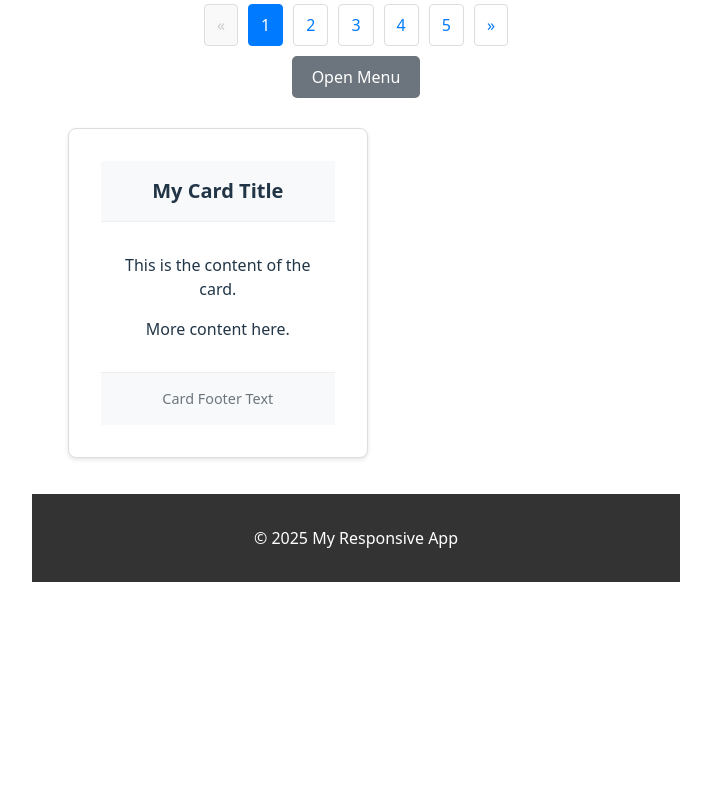
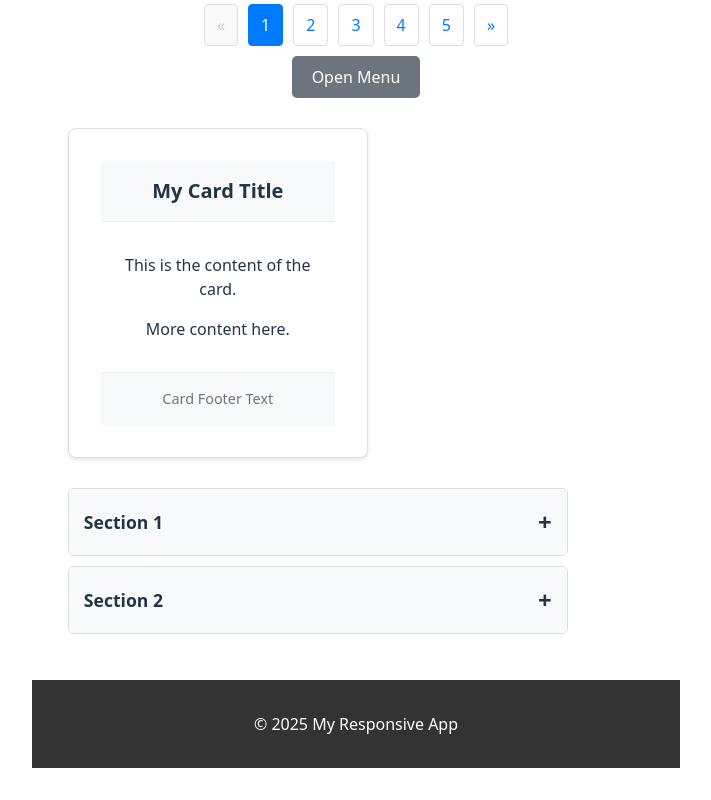
Before and after one commit to yongsuChang/kubernetes_shopping, a React (Vite) app in the folder responsive-react-app/: page / in a window 1280 px wide. Shown: the part 1154-1954 px from the top of the page, without its empty margins (284-995 px from the left). Before the commit the page ends 1768 px from the top, so only its background shows below. Built offline with nearby package versions, Linux system fonts and the light colour scheme.

Commit message:
feat: Add Accordion component

```diff
--- a/responsive-react-app/src/App.tsx
+++ b/responsive-react-app/src/App.tsx
@@ -18,6 +18,7 @@ import Breadcrumbs from './components/common/Breadcrumbs/Breadcrumbs';
 import Pagination from './components/common/Pagination/Pagination';
 import Menu from './components/common/Menu/Menu';
 import Card from './components/common/Card/Card';
+import { Accordion, AccordionItem } from './components/common/Accordion/Accordion';
 import './App.css';
 
 function App() {
@@ -120,6 +121,16 @@ function App() {
             <p>More content here.</p>
           </Card>
         </div>
+        <div style={{ width: '500px', marginTop: '20px' }}>
+          <Accordion>
+            <AccordionItem title="Section 1">
+              <p>Content for accordion section 1.</p>
+            </AccordionItem>
+            <AccordionItem title="Section 2">
+              <p>Content for accordion section 2.</p>
+            </AccordionItem>
+          </Accordion>
+        </div>
       </div>
     </Layout>
   );
--- /dev/null
+++ b/responsive-react-app/src/components/common/Accordion/Accordion.css
@@ -0,0 +1,31 @@
+.accordion-item {
+  border: 1px solid #ddd;
+  margin-bottom: 10px;
+  border-radius: 5px;
+  overflow: hidden;
+}
+
+.accordion-header {
+  display: flex;
+  justify-content: space-between;
+  align-items: center;
+  padding: 15px;
+  background-color: #f8f9fa;
+  cursor: pointer;
+}
+
+.accordion-header h3 {
+  margin: 0;
+  font-size: 1.1rem;
+}
+
+.accordion-header span {
+  font-size: 1.5rem;
+  font-weight: bold;
+}
+
+.accordion-content {
+  padding: 15px;
+  border-top: 1px solid #eee;
+  background-color: white;
+}
--- /dev/null
+++ b/responsive-react-app/src/components/common/Accordion/Accordion.tsx
@@ -0,0 +1,35 @@
+import React, { useState } from 'react';
+import './Accordion.css';
+
+interface AccordionItemProps {
+  title: string;
+  children: React.ReactNode;
+}
+
+const AccordionItem: React.FC<AccordionItemProps> = ({ title, children }) => {
+  const [isOpen, setIsOpen] = useState(false);
+
+  return (
+    <div className="accordion-item">
+      <div className="accordion-header" onClick={() => setIsOpen(!isOpen)}>
+        <h3>{title}</h3>
+        <span>{isOpen ? '−' : '+'}</span>
+      </div>
+      {isOpen && (
+        <div className="accordion-content">
+          {children}
+        </div>
+      )}
+    </div>
+  );
+};
+
+interface AccordionProps {
+  children: React.ReactElement<AccordionItemProps>[];
+}
+
+const Accordion: React.FC<AccordionProps> = ({ children }) => {
+  return <div className="accordion">{children}</div>;
+};
+
+export { Accordion, AccordionItem };
```
Also changed, not shown: 1 other file (tests, documents, lock files or other folders).
